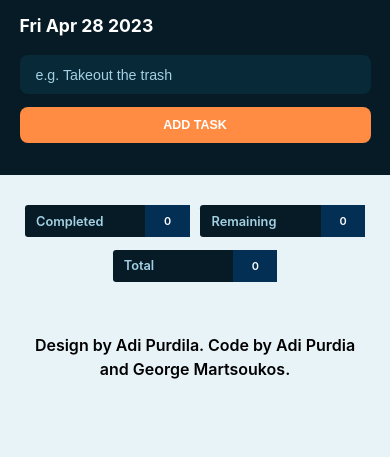
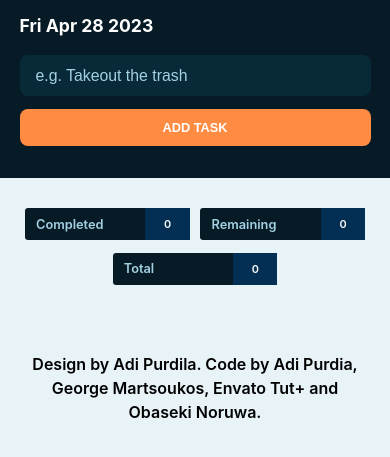
Before and after one commit to noruwa03/TodoApp, a website built with Vite: page index.html in a window 390 px wide. Shown: the part 67-524 px from the top of the page. Built offline with nearby package versions, Linux system fonts and the light colour scheme.

Commit message:
Added README.md file

```diff
--- a/index.html
+++ b/index.html
@@ -35,7 +35,10 @@
         </div>
       </section>
       <footer>
-        <p>Design by Adi Purdila. Code by Adi Purdia and George Martsoukos.</p>
+        <p>
+          Design by Adi Purdila. Code by Adi Purdia, George Martsoukos, Envato
+          Tut+ and Obaseki Noruwa.
+        </p>
       </footer>
     </main>
     <script type="module" src="/main.js"></script>
--- a/styles/global.scss
+++ b/styles/global.scss
@@ -346,7 +346,7 @@ footer {
 
   footer {
     width: 80%;
-    margin: 0 auto;
+    margin: 1rem auto;
     display: grid;
     place-content: center;
   }
@@ -377,12 +377,12 @@ footer {
           width: 100%;
 
           border-radius: 0.5rem;
-          font-size: 0.89em;
+          font-size: 0.99em;
         }
         button {
           margin-top: 0.8rem;
           width: 100%;
-          font-size: 0.78em;
+          font-size: 0.8em;
           border-radius: 0.5rem;
         }
       }
@@ -435,7 +435,7 @@ footer {
 
   footer {
     width: 90%;
-    margin: 0 auto;
+    margin: 1rem auto;
     display: grid;
     place-content: center;
   }
--- a/todo.js
+++ b/todo.js
@@ -1,7 +1,7 @@
 const todoForm = document.querySelector("#todoForm");
 const todoInput = document.querySelector("#todoInput");
 const todoRef = document.querySelector("#todo");
-const todoRefWrapper = document.querySelector(".todo-wrapper");
+
 
 const completed = document.querySelector(".completed");
 const remaining = document.querySelector(".remaining");
@@ -12,7 +12,7 @@ let todo = localStorage.getItem("todo")
   : [];
 
 if (localStorage.getItem("todo")) {
-  todo.reverse().map((data) => {
+  todo.map((data) => {
     addTask(data);
   });
 }
```
Also changed, not shown: README.md (added), assets/images/home.PNG (added), assets/images/home_dark.PNG (added), styles/global.css, 1 other file.
